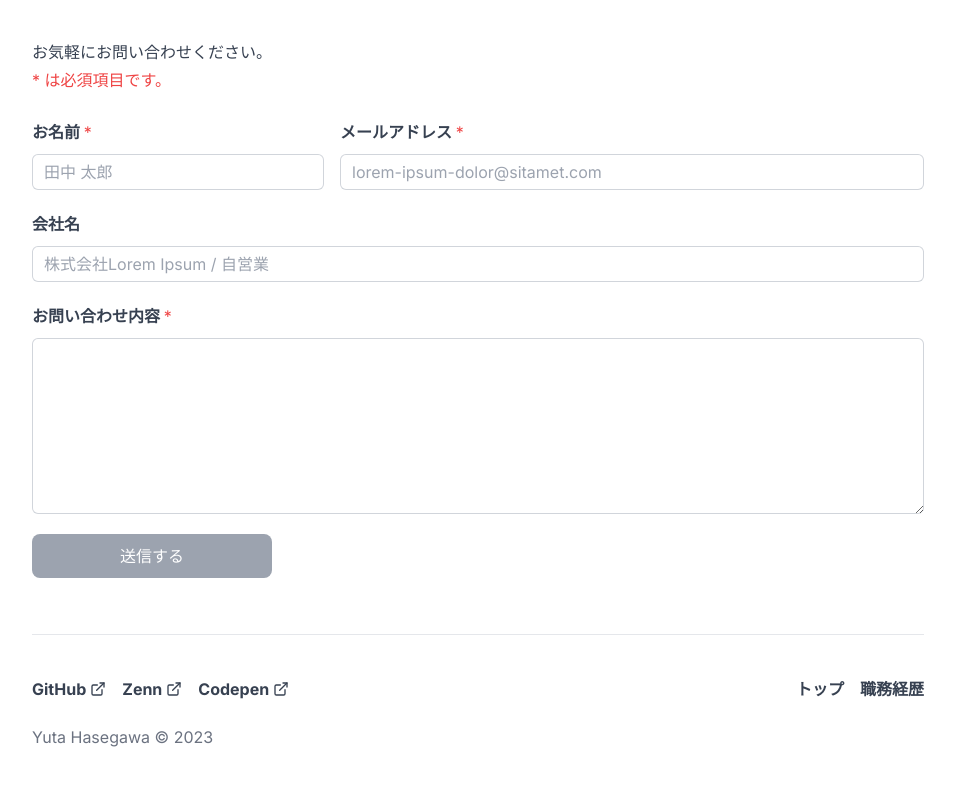
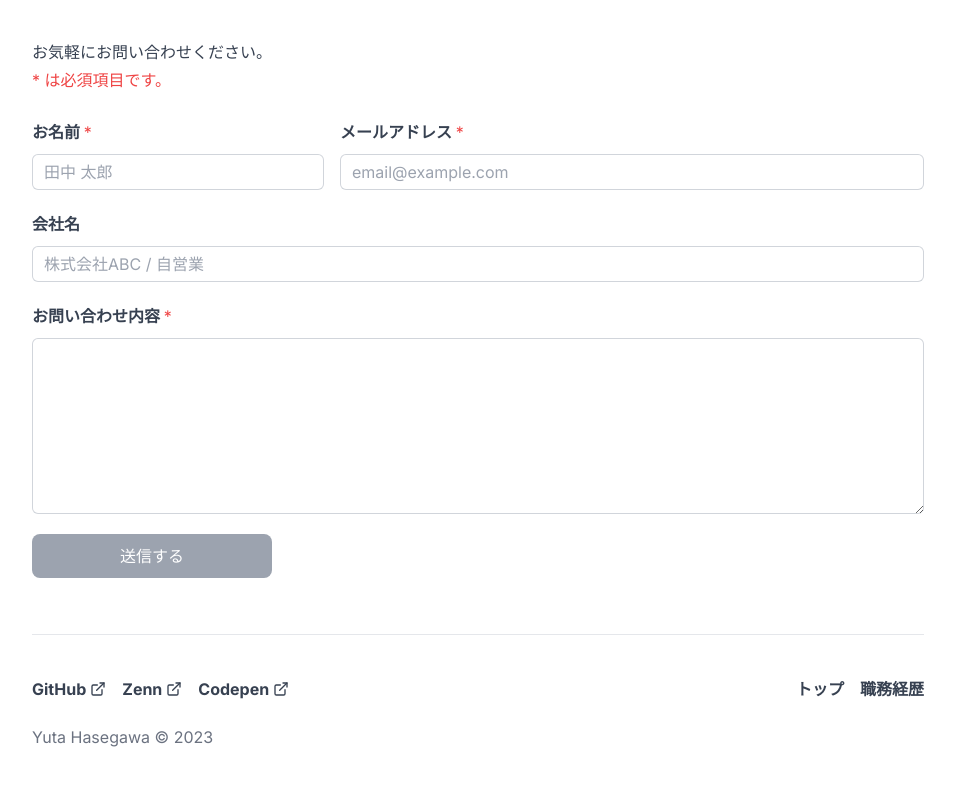
Before and after one commit to yha-1228/portfolio, a Next.js app: page / in a window 1280 px wide. Shown: the part 1782-2567 px from the top of the page, without its empty margins (162-1117 px from the left). Built offline with nearby package versions, Linux system fonts and the light colour scheme.

Commit message:
feat(contact-form): placeholderを調整

```diff
--- a/src/components/contact-form.tsx
+++ b/src/components/contact-form.tsx
@@ -273,7 +273,7 @@ export default function ContactForm() {
                       type="email"
                       name="email"
                       id="email"
-                      placeholder="lorem-ipsum-dolor@sitamet.com"
+                      placeholder="email@example.com"
                       value={values.email}
                       onChange={handleChange}
                       onBlur={handleBlur}
@@ -298,7 +298,7 @@ export default function ContactForm() {
                     type="text"
                     name="companyName"
                     id="companyName"
-                    placeholder="株式会社Lorem Ipsum / 自営業"
+                    placeholder="株式会社ABC / 自営業"
                     value={values.companyName}
                     onChange={handleChange}
                     onBlur={handleBlur}
```
